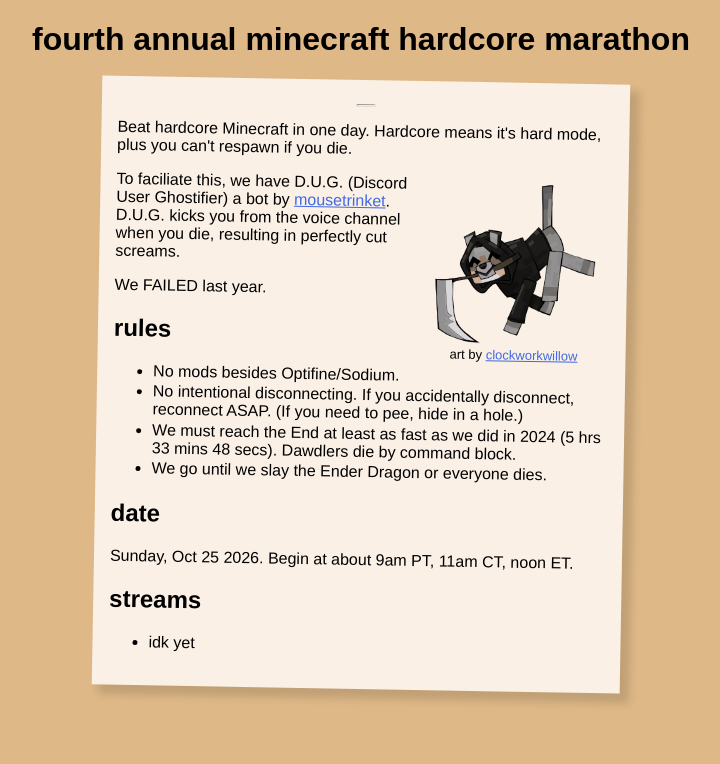
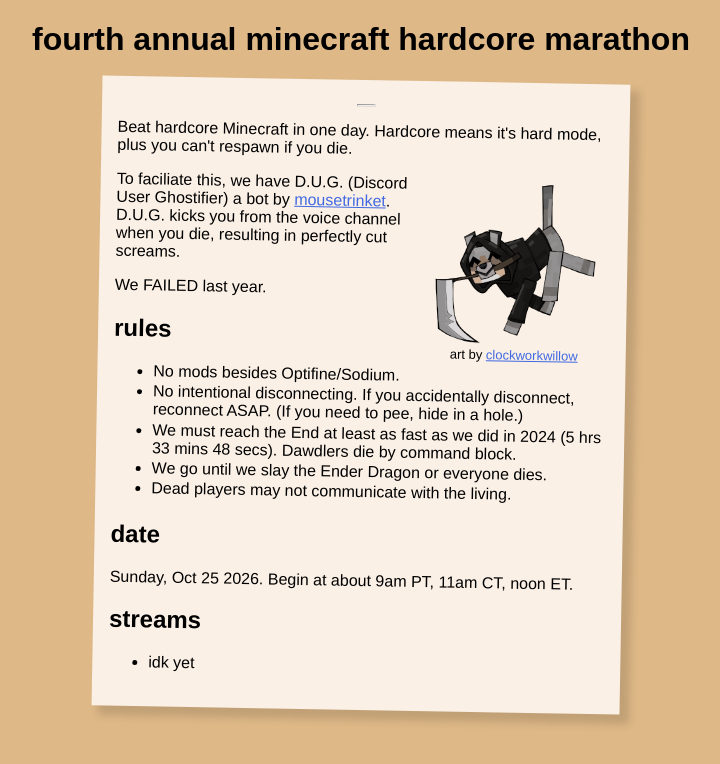
Before and after one commit to Roachbones/Roachbones.github.io, a Jekyll site: the page mhm/index.html, which Jekyll copies as it is, in a window 1280 px wide. Shown: the top 764 px of the page, without its empty margins (279-999 px from the left). Built offline with Jekyll 4.4.1, drawn with Linux system fonts in a browser that asks for light colours.

Commit message:
include dead Minecraft NDA clause

```diff
--- a/mhm/index.html
+++ b/mhm/index.html
@@ -67,6 +67,7 @@ figure {
     <li>No intentional disconnecting. If you accidentally disconnect, reconnect ASAP. (If you need to pee, hide in a hole.)</li>
     <li>We must reach the End at least as fast as we did in 2024 (5 hrs 33 mins 48 secs). Dawdlers die by command block.</li>
     <li>We go until we slay the Ender Dragon or everyone dies.</li>
+    <li>Dead players may not communicate with the living.</li>
     </ul>
 
     <h2>date</h2>
```
